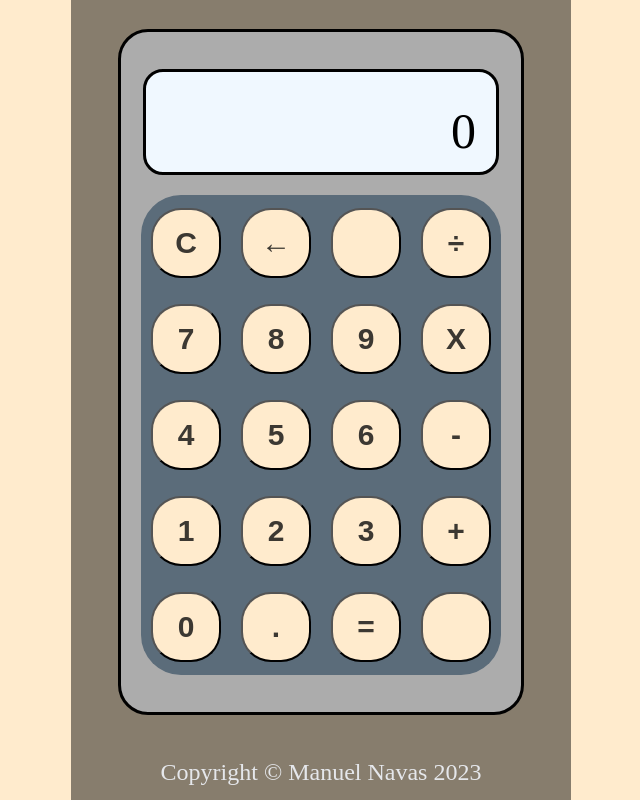
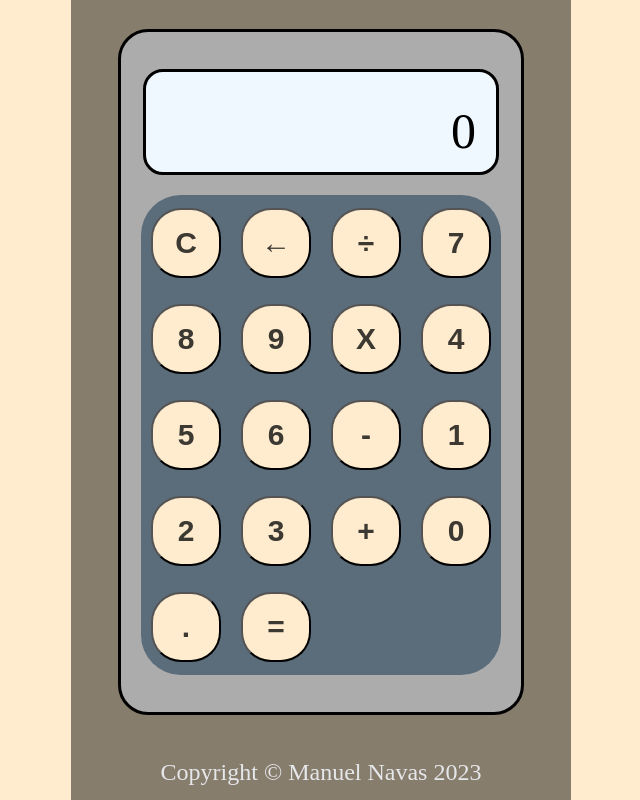
Before and after one commit to manuel7488navas/Project-Calculator, a plain HTML site: page index.html in a window 1280 px wide. Shown: the whole page, without its empty margins (319-959 px from the left). Drawn offline with Linux system fonts and the light colour scheme.

Commit message:
Update index.html

```diff
--- a/index.html
+++ b/index.html
@@ -15,7 +15,6 @@
       <div class="buttonGrid">
         <button class="clear-button">C</button>
         <button class="operator-button" id="backspace-button">←</button>
-        <button class="operator-button"></button>
         <button class="operator-button">÷</button>
         <button class="digit-button">7</button>
         <button class="digit-button">8</button>
@@ -30,9 +29,8 @@
         <button class="digit-button">3</button>
         <button class="operator-button">+</button>
         <button class="digit-button">0</button>
-        <button class="operator-button" id="decimal-button">.</button>
+        <button class="digit-button" id="decimal-button">.</button>
         <button class="equals-button">=</button>
-        <button class="operator-button"></button>
       </div>
     </div>
   </main>
```
